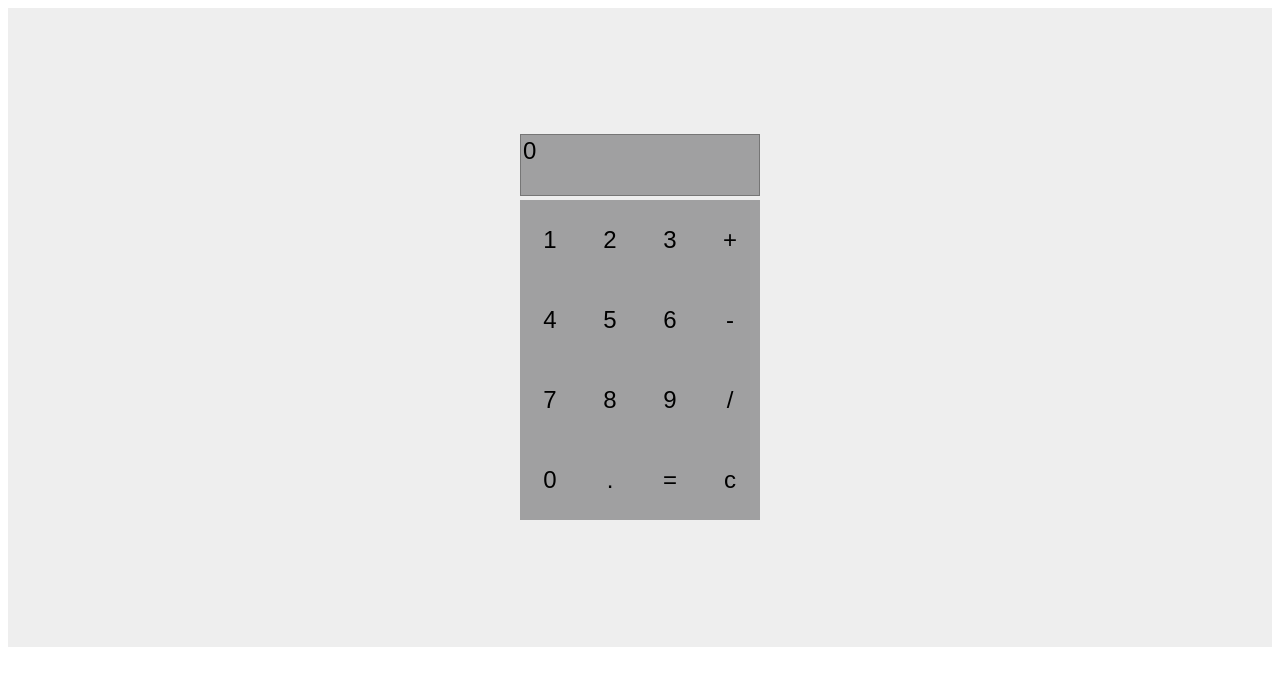
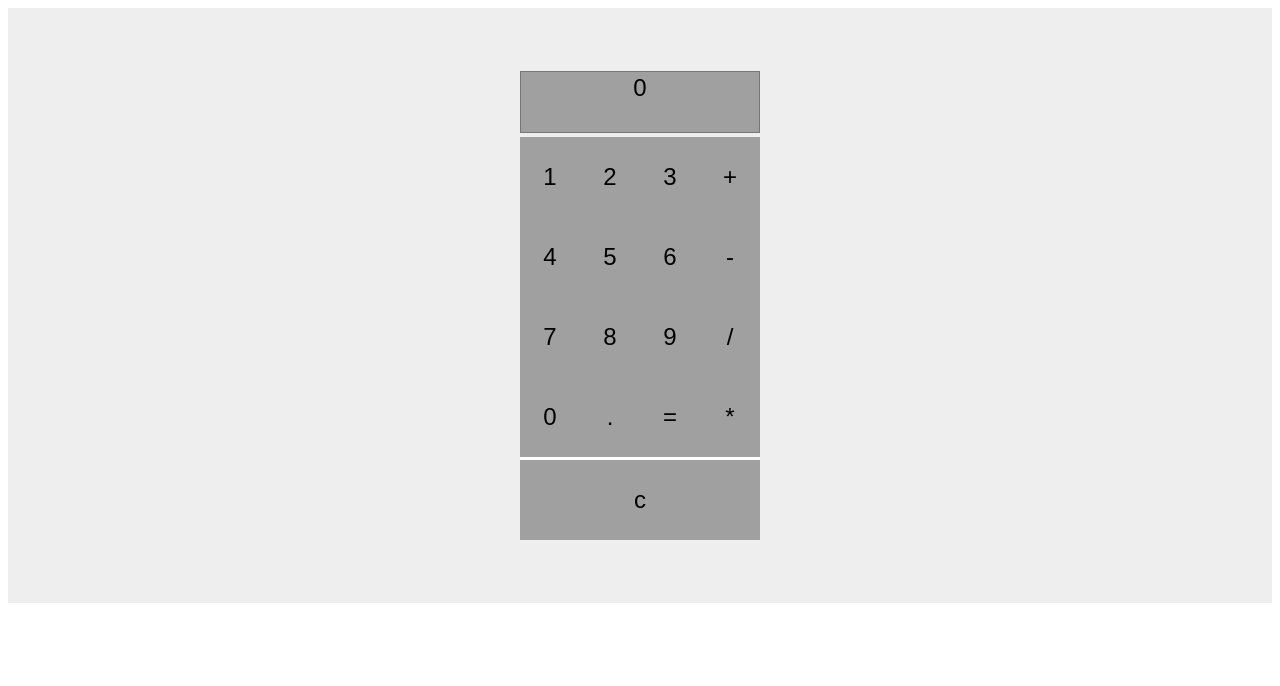
Before and after one commit to Wh1ter/JS-CALC-good, a plain HTML site: page index.html in a window 1280 px wide. Drawn offline with Linux system fonts and the light colour scheme; a web font is replaced by a local one.

Commit message:
add *  fix some bugs

```diff
--- a/css/styles.css
+++ b/css/styles.css
@@ -6,7 +6,7 @@
 
   text-align: center;
   font-size: x-large;
-    font-family: 'Mochiy Pop One', sans-serif;
+  font-family: "Mochiy Pop One", sans-serif;
 
   line-height: 80px;
   user-select: none;
@@ -18,11 +18,19 @@
 .btn:hover {
   background: rgb(12, 11, 10);
   color: #fff;
+  transform: scale(1.2);
+  transition: 1s;
+}
+
+.btn:last-child {
+  width: 240px;
+  border-top: solid;
+  border-color: #fff;
 }
 
 #calc-wrap {
   /* padding: 100px 10px 100px 10px; */
-    padding: 10%;
+  padding: 5%;
   /* width: 100%; */
   text-align: center;
   background: #eee;
@@ -42,6 +50,6 @@
   background: rgba(53, 53, 56, 0.425);
 
   font-size: x-large;
-    font-family: 'Mochiy Pop One', sans-serif;
-
+  font-family: "Mochiy Pop One", sans-serif;
+  text-align: center;
 }
--- a/js/index.js
+++ b/js/index.js
@@ -1,46 +1,59 @@
 // код начнёт выполняться после загрузки страницы
 // когда окно загрузится, сработает метод window.onLoad
-window.addEventListener('load', function OnWindowLoaded() {
+window.addEventListener("load", function OnWindowLoaded() {
   // набор кнопок
   var signs = [
-        '1', '2', '3', '+',
-        '4', '5', '6', '-',
-        '7', '8', '9', '/',
-        '0', '.', '=', 'c'
+    "1",
+    "2",
+    "3",
+    "+",
+    "4",
+    "5",
+    "6",
+    "-",
+    "7",
+    "8",
+    "9",
+    "/",
+    "0",
+    ".",
+    "=",
+    "*",
+    "c",
   ];
 
   // форма калькулятора
-    var calc = document.getElementById('calc');
+  var calc = document.getElementById("calc");
 
   // текстовое поле с математическим выражением
-    var textArea = document.getElementById('inputVal');
+  var textArea = document.getElementById("inputVal");
 
   // Добавление кнопок к форме калькулятора
   signs.forEach(function (sign) {
-        var signElement = document.createElement('div');
-        signElement.className = 'btn';
+    var signElement = document.createElement("div");
+    signElement.className = "btn";
     signElement.innerHTML = sign;
     calc.appendChild(signElement);
   });
 
   // проходит по всем кнопкам калькулятора
   // добавляет обработчик на клик
-    document.querySelectorAll('#calc-wrap .btn').forEach(function (button) {
+  document.querySelectorAll("#calc-wrap .btn").forEach(function (button) {
     // Добавляем действие, выполняемое при клике на любую кнопку
-        button.addEventListener('click', onButtonClick);
+    button.addEventListener("click", onButtonClick);
   });
 
   // функция клика по кнопке калькулятора
   function onButtonClick(e) {
     // e - MouseEvent (содержит информацию о клике)
-        if (e.target.innerHTML === 'c') {
+    if (e.target.innerHTML === "c") {
       // Если нажата кнопка "с", то стирает все из текстового поля
-            textArea.innerHTML = '0';
-        } else if (e.target.innerHTML === '=') {
+      textArea.innerHTML = "0";
+    } else if (e.target.innerHTML === "=") {
       // Если нажата кнопка "=", то, приведя выражение
       // в текстовом поле к javascript, вычислить значение
       textArea.innerHTML = eval(textArea.innerHTML);
-        } else if (textArea.innerHTML === '0') {
+    } else if (textArea.innerHTML === "0") {
       // Если textarea содержит только "0", то
       // стереть "0" и записать
       // значения кнопки в текстовое поле
```
Lines whose indentation alone changed are shown as unchanged.
